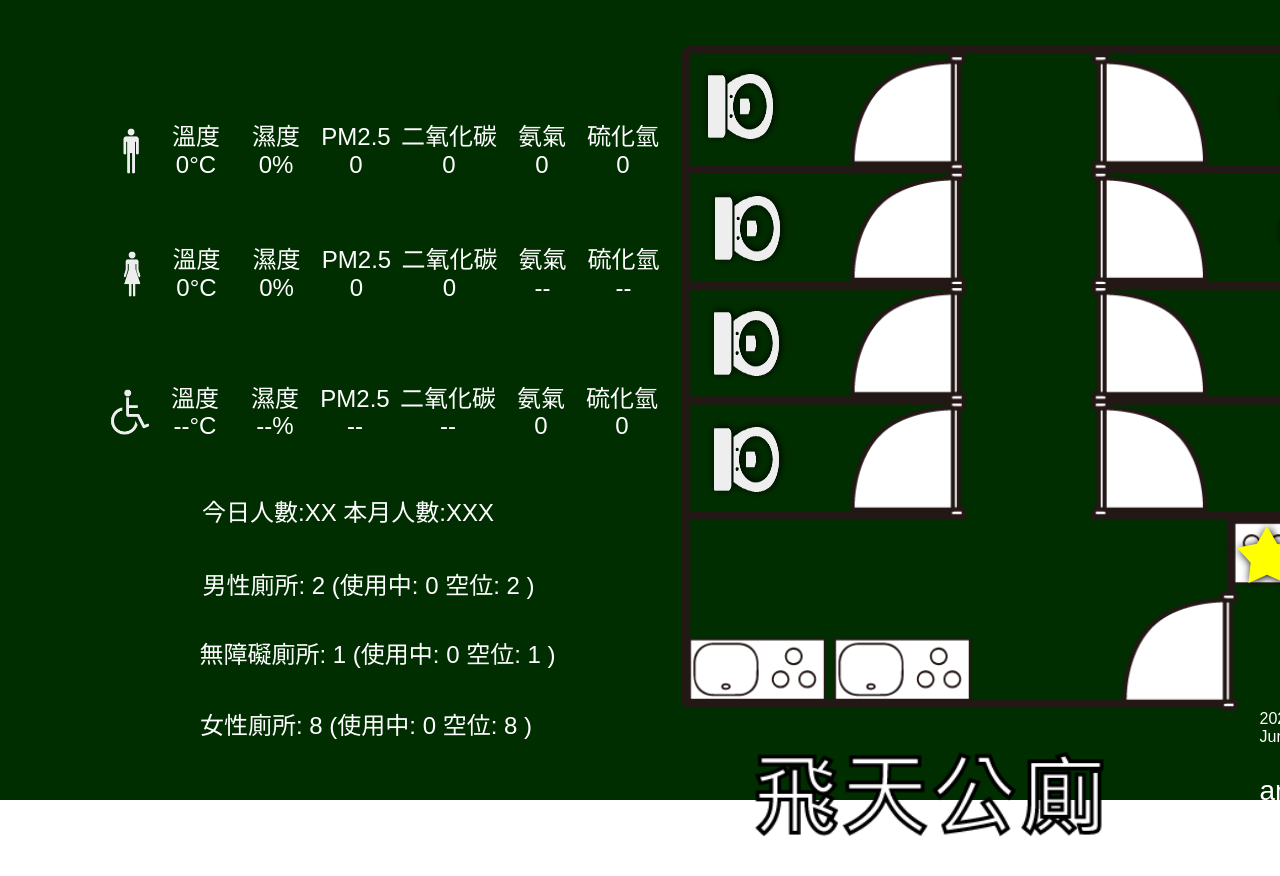
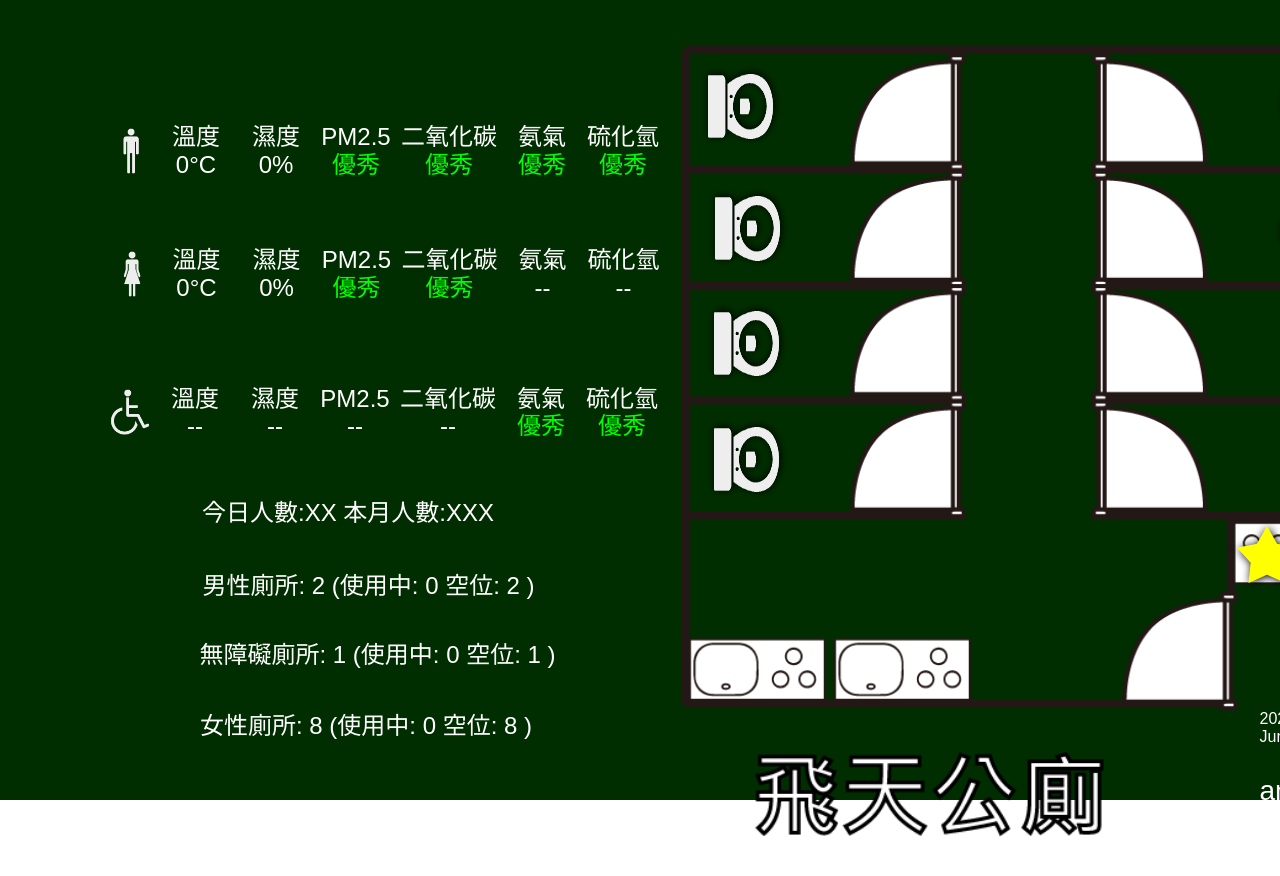
Before and after one commit to Frenkieli/vue_dashboard, a Vue app: page / in a window 1280 px wide. Shown: the top 876 px of the page. Built offline with nearby package versions, Linux system fonts and the light colour scheme; no server answers.

Commit message:
feat: 加入數值判斷
將數值作判斷後顯示在畫面上

```diff
--- a/src/components/mapSystemInfoItem.vue
+++ b/src/components/mapSystemInfoItem.vue
@@ -6,10 +6,7 @@
   */
 -->
 <template>
-  <div
-    class="map_systemInfo"
-    id="map_systemmenInfo_0"
-  >
+  <div class="map_systemInfo">
     <div class="map_systemInfo_img">
       <img :src="'./images/dashboard/' + imageSrc +'.png'" draggable="false" />
     </div>
@@ -17,30 +14,38 @@
       <div class="map_systemInfo_info_temperature map_systemInfo_info_item">
         <span>溫度</span>
         <span>
-          <span id="map_systemInfo_info_men_temperature">{{ data.property.temperature ? data.property.temperature.value : '--' }}</span>°C
+          <span>{{ temperature }}</span>
         </span>
       </div>
       <div class="map_systemInfo_info_humidity map_systemInfo_info_item">
         <span>濕度</span>
         <span>
-          <span id="map_systemInfo_info_men_humidity">{{ data.property.humidity ? data.property.humidity.value : '--' }}</span>%
+          <span>{{ humidity }}</span>
         </span>
       </div>
       <div class="map_systemInfo_info_PM25 map_systemInfo_info_item">
         <span>PM2.5</span>
-        <span id="map_systemInfo_info_men_PM25">{{ data.property.PM25 ? data.property.PM25.value : '--' }}</span>
+        <span :style="{
+          color: PM25.color,
+        }">{{ PM25.str }}</span>
       </div>
       <div class="map_systemInfo_info_CO2 map_systemInfo_info_item">
         <span>二氧化碳</span>
-        <span id="map_systemInfo_info_men_CO2">{{ data.property.CO2 ? data.property.CO2.value : '--' }}</span>
+        <span :style="{
+          color: CO2.color,
+        }">{{ CO2.str }}</span>
       </div>
       <div class="map_systemInfo_info_NH3 map_systemInfo_info_item">
         <span>氨氣</span>
-        <span id="map_systemInfo_info_men_NH3">{{ data.property.NH3 ? data.property.NH3.value : '--' }}</span>
+        <span :style="{
+          color: NH3.color,
+        }">{{ NH3.str }}</span>
       </div>
       <div class="map_systemInfo_info_H2S map_systemInfo_info_item">
         <span>硫化氫</span>
-        <span id="map_systemInfo_info_men_H2S">{{ data.property.H2S ? data.property.H2S.value : '--' }}</span>
+        <span :style="{
+          color: H2S.color,
+        }">{{ H2S.str }}</span>
       </div>
     </div>
   </div>
@@ -49,12 +54,89 @@
 <script>
 export default {
   name: "maptoiletItem",
+  data() {
+    return {
+      PM25Condition: {
+        good: 0,
+        soso: 76,
+        bad: 151
+      },
+      CO2Condition: {
+        good: 0,
+        soso: 0.15,
+        bad: 0.25
+      },
+      NH3Condition: {
+        good: 0,
+        soso: 5,
+        bad: 10
+      },
+      H2SCondition: {
+        good: 0,
+        soso: 5,
+        bad: 10
+      }
+    };
+  },
   props: {
     data: Object
   },
   computed: {
-    imageSrc : function(){
-      return this.data._id.replace('map_system', '').split('Info')[0]
+    imageSrc: function() {
+      return this.data._id.replace("map_system", "").split("Info")[0];
+    },
+    temperature: function() {
+      let vm = this;
+      return vm.data.property.temperature
+        ? vm.data.property.temperature.value + "°C"
+        : "--";
+    },
+    humidity: function() {
+      let vm = this;
+      return vm.data.property.humidity
+        ? vm.data.property.humidity.value / 100 + "%"
+        : "--";
+    },
+    PM25: function() {
+      let vm = this;
+      return vm.data.property.PM25 ? vm.checkQuality(vm.PM25Condition, vm.data.property.PM25.value) : {str: "--"};
+    },
+    CO2: function() {
+      let vm = this;
+      return vm.data.property.CO2 ? vm.checkQuality(vm.CO2Condition, vm.data.property.CO2.value) : {str: "--"};
+    },
+    NH3: function() {
+      let vm = this;
+      return vm.data.property.NH3 ? vm.checkQuality(vm.NH3Condition, vm.data.property.NH3.value) : {str: "--"};
+    },
+    H2S: function() {
+      let vm = this;
+      return vm.data.property.H2S ? vm.checkQuality(vm.H2SCondition, vm.data.property.H2S.value) : {str: "--"};
+    }
+  },
+  methods: {
+    checkQuality(condition, value) {
+      let data = {
+        str: "",
+        color: "#000"
+      };
+      if (value >= condition.bad) {
+        data = {
+          str: "汙染",
+          color: "#f00"
+        };
+      } else if (value >= condition.soso) {
+        data = {
+          str: "良",
+          color: "#ff0"
+        };
+      } else {
+        data = {
+          str: "優秀",
+          color: "#0f0"
+        };
+      }
+      return data;
     }
   }
 };
@@ -64,16 +146,16 @@ export default {
 div.map_systemInfo {
   display: flex;
   align-items: center;
-  .map_systemInfo_img{
+  .map_systemInfo_img {
     width: 50px;
-    img{
+    img {
       vertical-align: middle;
       width: 100%;
     }
   }
   .map_systemInfo_info {
     display: flex;
-    .map_systemInfo_info_item{
+    .map_systemInfo_info_item {
       min-width: 70px;
       margin: 5px;
       display: flex;
```
